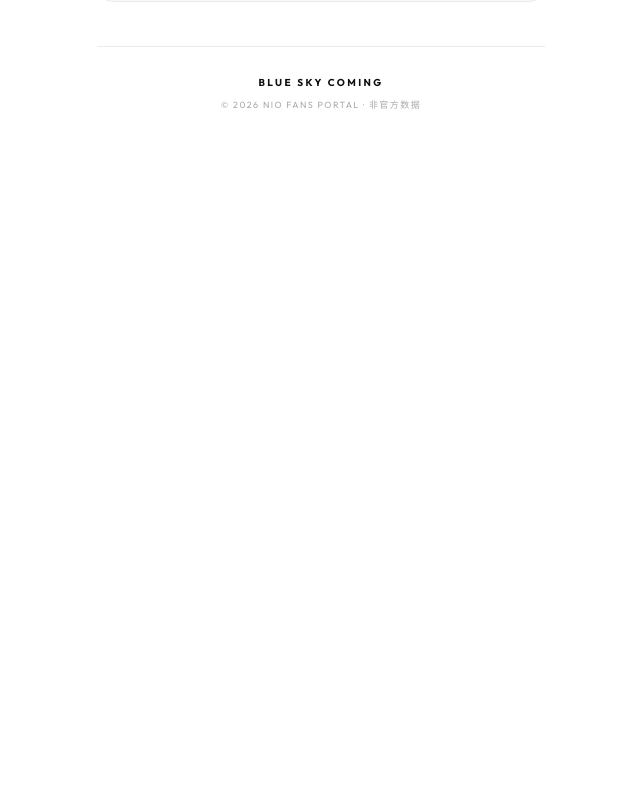
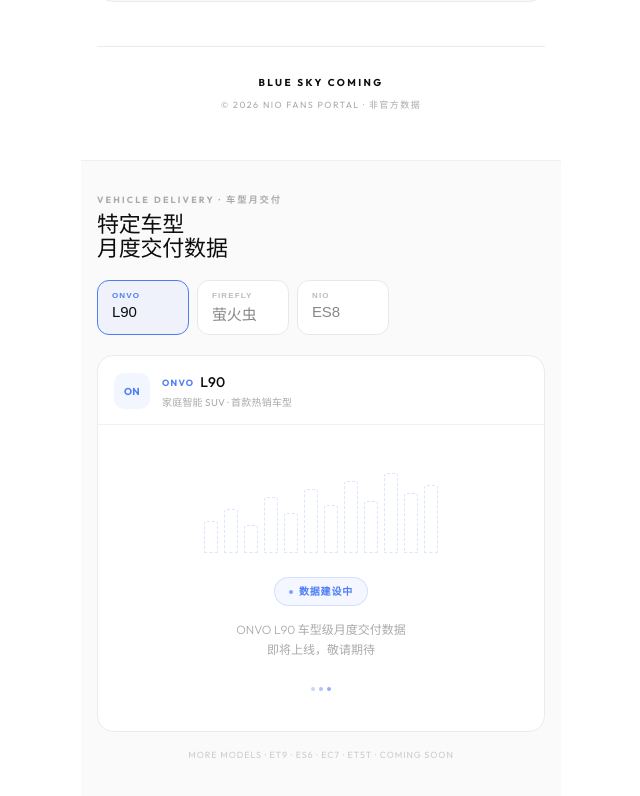
Before and after one commit to wangjiajiajohn/NioFans, a Next.js app: page / in a window 1280 px wide. Shown: the part 1559-2355 px from the top of the page, without its empty margins (319-959 px from the left). Before the commit the page ends 1719 px from the top, so only its background shows below. Built offline with nearby package versions, Linux system fonts and the light colour scheme.

Commit message:
feat: add ModelSection with L90/Firefly/ES8 coming-soon placeholder

```diff
--- a/src/app/page.tsx
+++ b/src/app/page.tsx
@@ -2,12 +2,14 @@
 import React from 'react';
 import Banner from '@/components/Banner';
 import DeliveryChart from '@/components/DeliveryChart';
+import ModelSection from '@/components/ModelSection';
 
 export default function AppShell() {
   return (
     <main className="page-shell">
       <Banner />
       <DeliveryChart />
+      <ModelSection />
     </main>
   );
 }
--- /dev/null
+++ b/src/components/ModelSection.tsx
@@ -0,0 +1,206 @@
+"use client";
+import React, { useState } from 'react';
+
+
+interface ModelConfig {
+  id: string;
+  name: string;         // display name e.g. "ONVO L90"
+  brand: 'ONVO' | 'Firefly' | 'NIO';
+  tag: string;          // e.g. "家庭智能SUV"
+  thumb: string;        // public image path
+  available: false;     // data not yet available
+}
+
+const MODELS: ModelConfig[] = [
+  {
+    id: 'l90',
+    name: 'L90',
+    brand: 'ONVO',
+    tag: '家庭智能 SUV · 首款热销车型',
+    thumb: '/hero_car.png',
+    available: false,
+  },
+  {
+    id: 'firefly',
+    name: '萤火虫',
+    brand: 'Firefly',
+    tag: '城市微型纯电 · 品牌首款',
+    thumb: '/hero_car.png',
+    available: false,
+  },
+  {
+    id: 'es8',
+    name: 'ES8',
+    brand: 'NIO',
+    tag: '旗舰六七座 SUV · 经典战略车型',
+    thumb: '/hero_car.png',
+    available: false,
+  },
+];
+
+const BRAND_COLOR: Record<string, string> = {
+  ONVO: '#4E7CF6',
+  Firefly: '#F0A500',
+  NIO: '#00A3DA',
+};
+
+export default function ModelSection() {
+  const [activeId, setActiveId] = useState<string>('l90');
+  const model = MODELS.find(m => m.id === activeId)!;
+  const brandColor = BRAND_COLOR[model.brand];
+
+  return (
+    <section style={{ padding: '32px 16px 48px', background: '#FAFAFA', borderTop: '1px solid #EFEFEF' }}>
+      {/* Header */}
+      <div style={{ marginBottom: '20px' }}>
+        <p
+          style={{
+            fontSize: '9px', fontWeight: 700, letterSpacing: '0.24em',
+            textTransform: 'uppercase', color: '#AAAAAA', marginBottom: '6px',
+          }}
+        >
+          Vehicle Delivery · 车型月交付
+        </p>
+        <h2
+          style={{
+            fontSize: '22px', fontWeight: 200, letterSpacing: '-0.01em',
+            color: '#0D0D0D', lineHeight: 1.1,
+          }}
+        >
+          特定车型<br />月度交付数据
+        </h2>
+      </div>
+
+      {/* Model tabs */}
+      <div style={{ display: 'flex', gap: '8px', marginBottom: '20px', overflowX: 'auto' }} className="no-scrollbar">
+        {MODELS.map(m => {
+          const isActive = m.id === activeId;
+          const color = BRAND_COLOR[m.brand];
+          return (
+            <button
+              key={m.id}
+              onClick={() => setActiveId(m.id)}
+              style={{
+                display: 'flex', flexDirection: 'column', alignItems: 'flex-start',
+                padding: '10px 14px', borderRadius: '12px', border: '1px solid',
+                borderColor: isActive ? color : '#E8E8E8',
+                background: isActive ? `${color}10` : '#FFFFFF',
+                cursor: 'pointer', transition: 'all 0.2s', flexShrink: 0,
+                minWidth: '92px',
+              }}
+            >
+              <span style={{ fontSize: '8px', fontWeight: 700, letterSpacing: '0.14em', textTransform: 'uppercase', color: isActive ? color : '#BBBBBB', marginBottom: '3px' }}>
+                {m.brand}
+              </span>
+              <span style={{ fontSize: '15px', fontWeight: 300, color: isActive ? '#0D0D0D' : '#888', letterSpacing: '-0.01em' }}>
+                {m.name}
+              </span>
+            </button>
+          );
+        })}
+      </div>
+
+      {/* Content card */}
+      <div
+        style={{
+          background: '#FFFFFF', borderRadius: '16px',
+          border: '1px solid #EBEBEB', overflow: 'hidden',
+        }}
+      >
+        {/* Card header */}
+        <div style={{ padding: '16px 16px 14px', borderBottom: '1px solid #F0F0F0', display: 'flex', alignItems: 'center', gap: '12px' }}>
+          <div
+            style={{
+              width: '36px', height: '36px', borderRadius: '10px',
+              background: `${brandColor}12`,
+              display: 'flex', alignItems: 'center', justifyContent: 'center',
+              flexShrink: 0,
+            }}
+          >
+            <span style={{ fontSize: '10px', fontWeight: 800, color: brandColor, letterSpacing: '0.02em' }}>
+              {model.brand.slice(0, 2).toUpperCase()}
+            </span>
+          </div>
+          <div>
+            <div style={{ display: 'flex', alignItems: 'center', gap: '6px' }}>
+              <span style={{ fontSize: '9px', fontWeight: 700, letterSpacing: '0.14em', color: brandColor, textTransform: 'uppercase' }}>
+                {model.brand}
+              </span>
+              <span style={{ fontSize: '14px', fontWeight: 500, color: '#0D0D0D' }}>{model.name}</span>
+            </div>
+            <div style={{ fontSize: '10px', color: '#AAAAAA', marginTop: '2px', letterSpacing: '0.02em' }}>
+              {model.tag}
+            </div>
+          </div>
+        </div>
+
+        {/* Coming-soon empty state */}
+        <div
+          style={{
+            padding: '48px 24px 40px', display: 'flex', flexDirection: 'column',
+            alignItems: 'center', textAlign: 'center',
+          }}
+        >
+          {/* Dashed placeholder chart bars */}
+          <div
+            style={{
+              display: 'flex', alignItems: 'flex-end', gap: '6px',
+              height: '80px', marginBottom: '24px', opacity: 0.2,
+            }}
+          >
+            {[40, 55, 35, 70, 50, 80, 60, 90, 65, 100, 75, 85].map((h, i) => (
+              <div
+                key={i}
+                style={{
+                  width: '14px', height: `${h}%`,
+                  border: `1.5px dashed ${brandColor}`,
+                  borderRadius: '3px 3px 1px 1px',
+                  background: 'transparent',
+                }}
+              />
+            ))}
+          </div>
+
+          {/* Status pill */}
+          <div
+            style={{
+              display: 'inline-flex', alignItems: 'center', gap: '6px',
+              background: `${brandColor}10`, border: `1px solid ${brandColor}30`,
+              color: brandColor, fontSize: '10px', fontWeight: 600,
+              letterSpacing: '0.08em', padding: '6px 14px', borderRadius: '100px',
+              marginBottom: '14px',
+            }}
+          >
+            <span style={{ width: '4px', height: '4px', background: brandColor, borderRadius: '50%', display: 'inline-block', opacity: 0.7 }} />
+            数据建设中
+          </div>
+
+          <p style={{ fontSize: '12px', fontWeight: 300, color: '#AAAAAA', lineHeight: 1.6, maxWidth: '240px' }}>
+            {model.brand} {model.name} 车型级月度交付数据<br />
+            即将上线，敬请期待
+          </p>
+
+          {/* Bottom decoration */}
+          <div style={{ marginTop: '28px', display: 'flex', gap: '4px' }}>
+            {[1,2,3].map(i => (
+              <div
+                key={i}
+                style={{
+                  width: '4px', height: '4px', borderRadius: '50%',
+                  background: brandColor, opacity: 0.15 + i * 0.15,
+                }}
+              />
+            ))}
+          </div>
+        </div>
+      </div>
+
+      {/* Coming soon models hint */}
+      <div style={{ marginTop: '16px', padding: '0 4px' }}>
+        <p style={{ fontSize: '9px', color: '#CCCCCC', letterSpacing: '0.1em', textAlign: 'center', textTransform: 'uppercase' }}>
+          More Models · ET9 · ES6 · EC7 · ET5T · Coming Soon
+        </p>
+      </div>
+    </section>
+  );
+}
```
